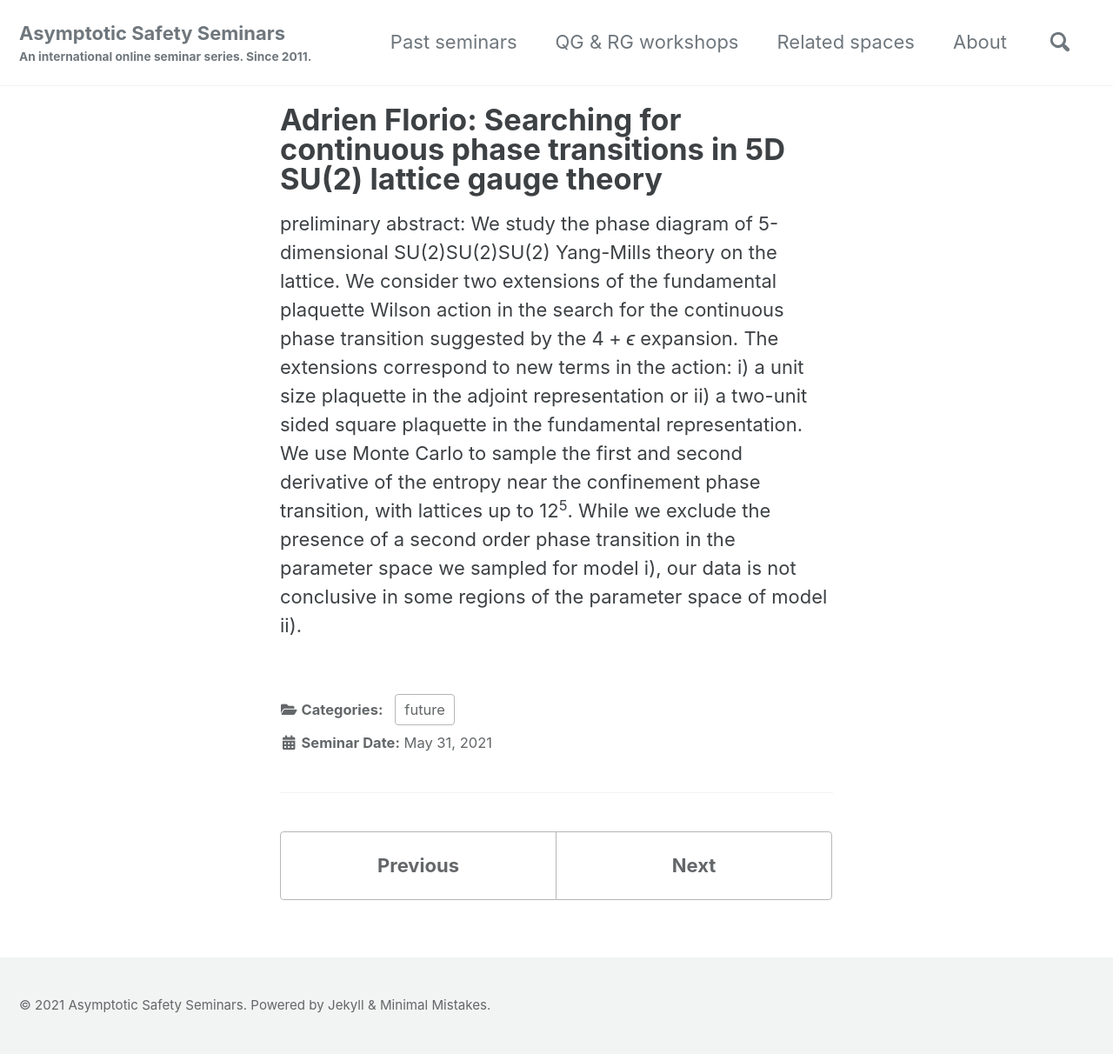
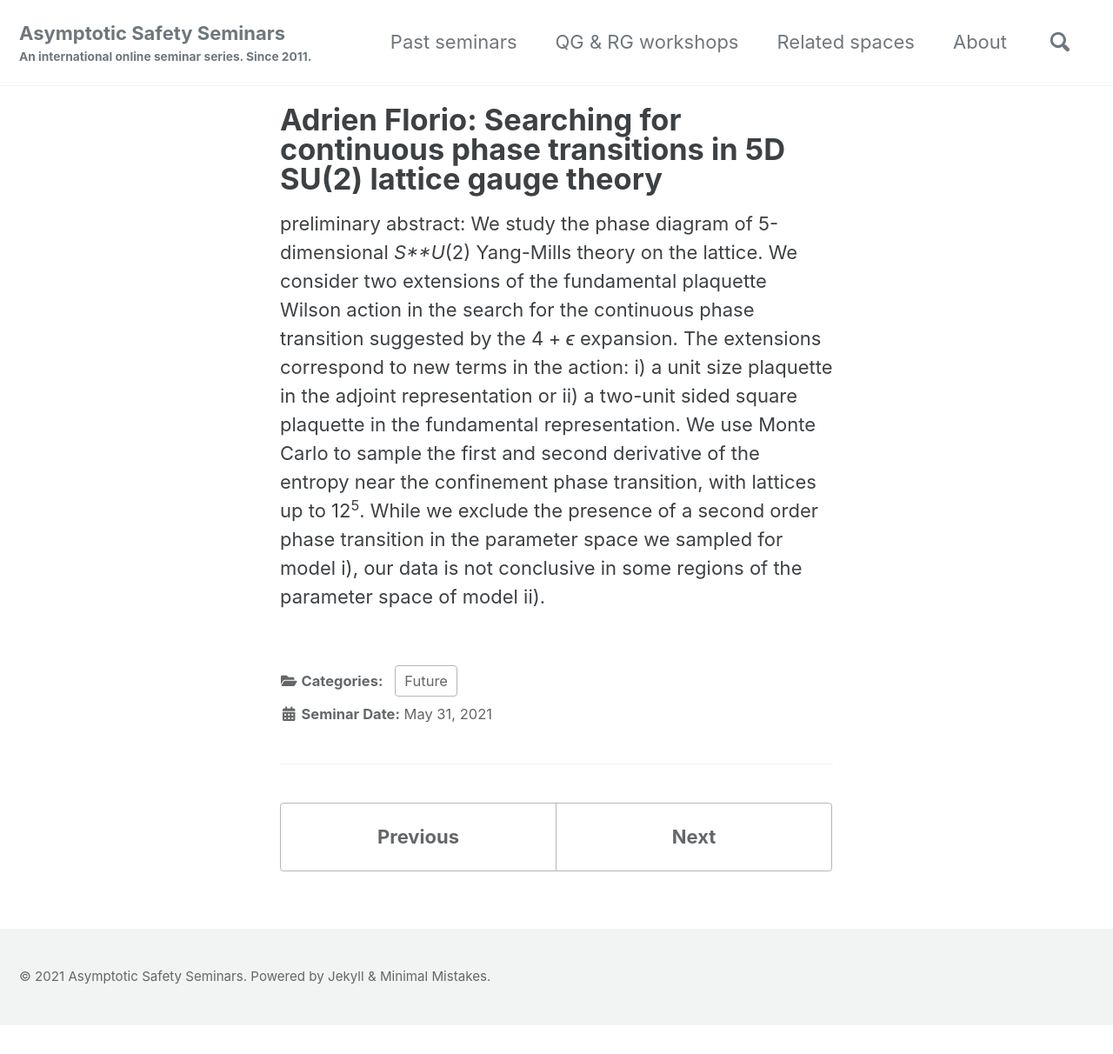
Before and after one commit to aaron-hd/as-website, a Jekyll site: the page built from _posts/2021-05-31-Adrien-Florio.md, in a window 1280 px wide. Shown: the whole page at 87% size. Built offline with Jekyll 4.4.1, drawn with Linux system fonts in a browser that asks for light colours; cached includes are drawn as plain includes; after the commit the page ends 1179 px from its top, so only the background shows below that.

Commit message:
fix Florio post

```diff
--- a/_posts/2021-05-31-Adrien-Florio.md
+++ b/_posts/2021-05-31-Adrien-Florio.md
@@ -1,8 +1,8 @@
 ---
 title: "Adrien Florio: Searching for continuous phase transitions in 5D SU(2) lattice gauge theory"
 published: "true"
-category: "future"
+category: "Future"
 ---
 
 preliminary abstract:
-We study the phase diagram of 5-dimensional SU(2)SU(2)SU(2) Yang-Mills theory on the lattice. We consider two extensions of the fundamental plaquette Wilson action in the search for the continuous phase transition suggested by the 4 + *ϵ* expansion. The extensions correspond to new terms in the action: i) a unit size plaquette in the adjoint representation or ii) a two-unit sided square plaquette in the fundamental representation. We use Monte Carlo to sample the first and second derivative of the entropy near the confinement phase transition, with lattices up to 12<sup>5</sup>. While we exclude the presence of a second order phase transition in the parameter space we sampled for model i), our data is not conclusive in some regions of the parameter space of model ii).
+We study the phase diagram of 5-dimensional *S**U*(2) Yang-Mills theory on the lattice. We consider two extensions of the fundamental plaquette Wilson action in the search for the continuous phase transition suggested by the 4 + *ϵ* expansion. The extensions correspond to new terms in the action: i) a unit size plaquette in the adjoint representation or ii) a two-unit sided square plaquette in the fundamental representation. We use Monte Carlo to sample the first and second derivative of the entropy near the confinement phase transition, with lattices up to 12<sup>5</sup>. While we exclude the presence of a second order phase transition in the parameter space we sampled for model i), our data is not conclusive in some regions of the parameter space of model ii).
```
